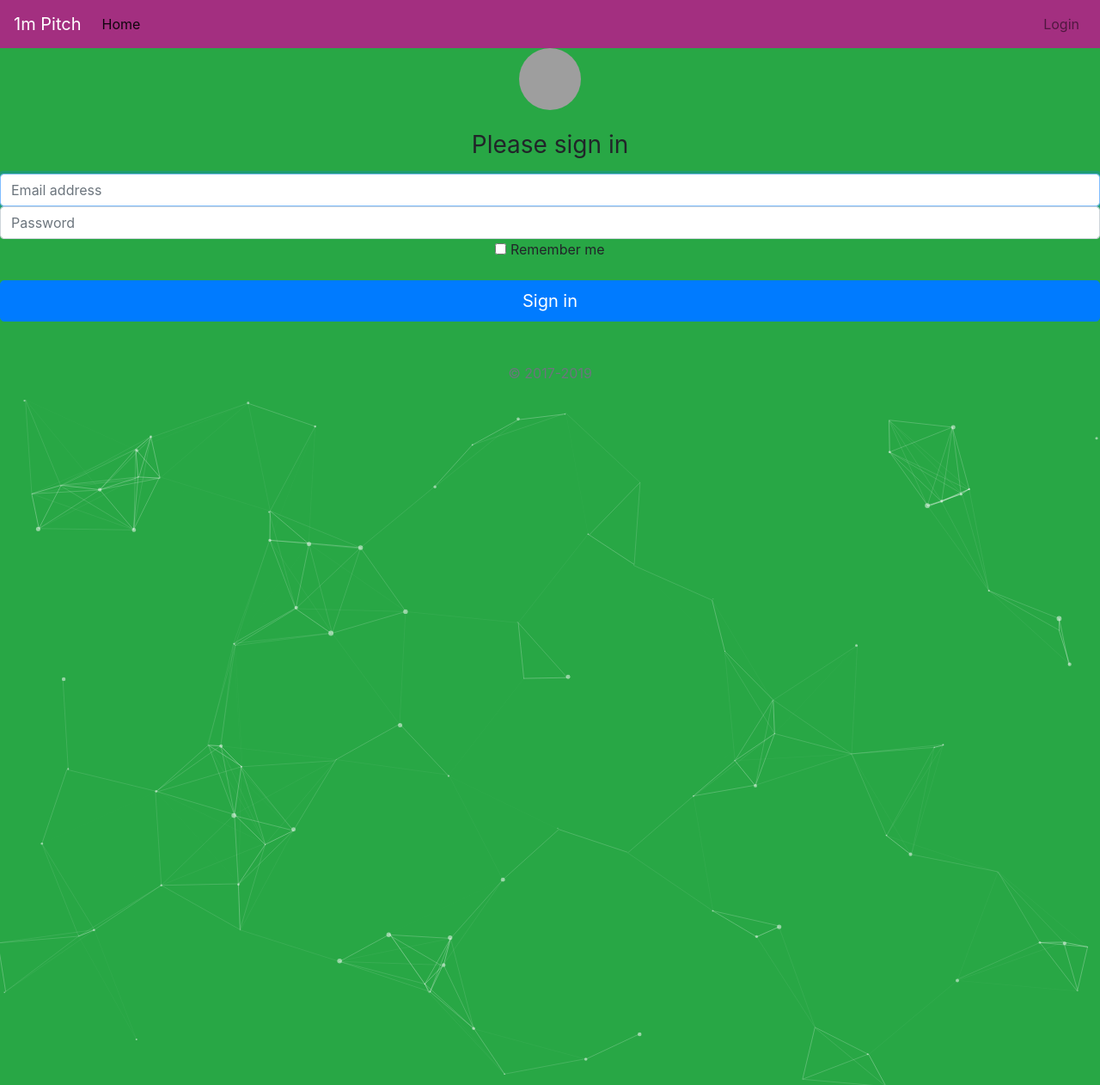
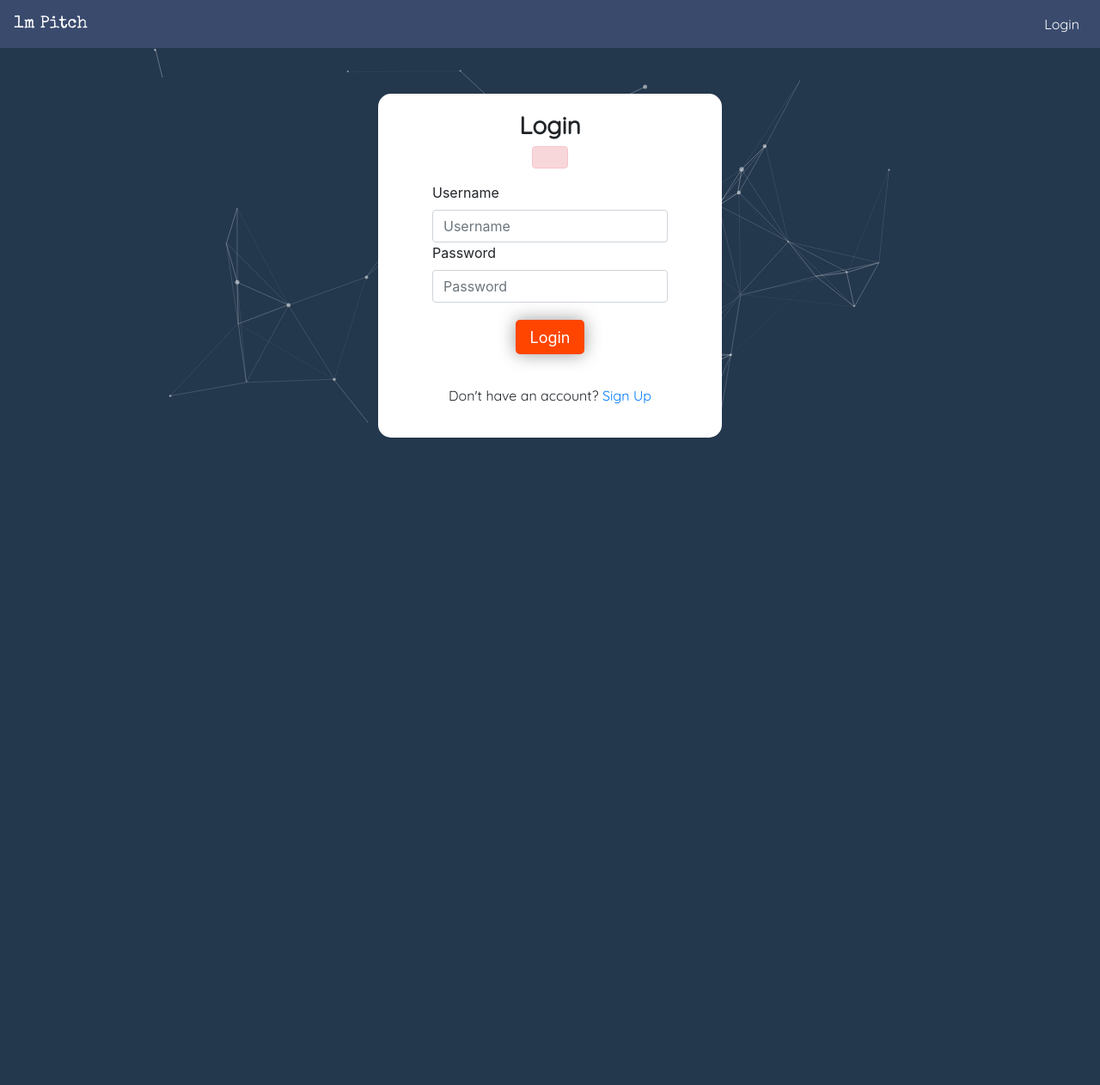
Before and after one commit to kamauvick/1m-Pitch, a Python web app: template app/templates/login.html in a window 1280 px wide. Shown: the whole page at 86% size. After the commit the page ends 509 px from the top, so only its background shows below. Run offline with Jinja, Linux system fonts and the light colour scheme; the template is opened without the code that fills it, so the values that code supplies are empty; some libraries are stand-ins or nearby versions; grey boxes are pictures that could not be loaded.

Commit message:
Update the view files

```diff
--- a/app/templates/base.html
+++ b/app/templates/base.html
@@ -6,6 +6,8 @@
     <link rel="stylesheet" href="https://maxcdn.bootstrapcdn.com/font-awesome/4.7.0/css/font-awesome.min.css">
     <link rel="stylesheet" type="text/css" href="{{ url_for('static', filename='css/particle.css') }}">
     <link rel="stylesheet" type="text/css" href="{{ url_for('static', filename='css/main.css') }}">
+    <link href="https://fonts.googleapis.com/css?family=Special+Elite&display=swap" rel="stylesheet">
+    <link href="https://fonts.googleapis.com/css?family=Quicksand&display=swap" rel="stylesheet">
     {% endblock %}
 </head>
 <body>
--- a/app/templates/index.html
+++ b/app/templates/index.html
@@ -6,11 +6,11 @@
 <link rel="stylesheet" href="{{url_for('static',filename='css/particle.css')}}">
 <link rel="stylesheet" href="{{ url_for('static', filename='css/main.css') }}">
 {% endblock %}
-<div class="container" id="particles-js">
+<div class="container">
     <div class="overlay">
         <div class="container-fluid">
             <div class="p-3 p-md-5 m-md-3 text-center bg-transparent">
-                <div class="col-md-5 p-lg-5 mx-auto my-5">
+                <div class="col-md-12 p-lg-5 mx-auto my-5">
                     <h1 class="display-4 font-weight-normal text-white">1 Minute Pitch:</h1>
                     <p class="lead font-weight-normal text-white">Make it happen in a minute.</p>
                     <a class="btn btn-outline-secondary text-white" href="#">Pitch</a>
@@ -18,6 +18,7 @@
                 <div class="product-device shadow-sm d-none d-md-block"></div>
                 <div class="product-device product-device-2 shadow-sm d-none d-md-block"></div>
             </div>
+
         </div>
     </div>
 </div>
--- a/app/templates/login.html
+++ b/app/templates/login.html
@@ -7,22 +7,27 @@
 <link rel="stylesheet" href="{{url_for('static',filename='css/main.css')}}">
 {% endblock %}
 
-<div id="particles-js" class="card-login bg-success d-block mx-auto">
-    <form class="form-signin text-center">
-        <img class="mb-4 rounded-circle" src="https://api.adorable.io/avatars/285/abott@adorable.png" alt="" width="72" height="72">
-        <h1 class="h3 mb-3 font-weight-normal">Please sign in</h1>
-        <label for="inputEmail" class="sr-only">Email address</label>
-        <input type="email" id="inputEmail" class="form-control" placeholder="Email address" required autofocus>
-        <label for="inputPassword" class="sr-only">Password</label>
-        <input type="password" id="inputPassword" class="form-control" placeholder="Password" required>
-        <div class="checkbox mb-3">
-            <label>
-                <input type="checkbox" value="remember-me"> Remember me
-            </label>
+<div class="overlay">
+
+    <div id="particles-js" class="container">
+        <div id="vick" class="division wrapper fadeInDown">
+            <h3 class="text-center login-text" id="login"> Login</h3>
+            <div class="alert alert-danger" role="alert">
+                {{error}}
+            </div>
+            <div class="division" id="centered-card">
+                <form action="/login" method="POST">
+                    <label for="username">Username</label>
+                    <input type="text" class="form-control" placeholder="Username" name="username">
+                    <label for="password">Password</label>
+                    <input type="password" class="form-control" placeholder="Password" name="password">
+                    <button id="hellobutton" type="submit" class="d-block mx-auto">Login</button>
+                </form>
+                <p class="login-text" id="option-signup">Don't have an account? <a href="/signup">Sign Up</a></p>
+            </div>
         </div>
-        <button class="btn btn-lg btn-primary btn-block" type="submit">Sign in</button>
-        <p class="mt-5 mb-3 text-muted">&copy; 2017-2019</p>
-    </form>
+    </div>
+
 </div>
 
 {% endblock %}
--- a/app/templates/navbar.html
+++ b/app/templates/navbar.html
@@ -1,5 +1,5 @@
-<nav class="navbar navbar-expand-lg navbar-light" style="background-color:#a32f80;">
-    <a class="navbar-brand text-white" href="/">1m Pitch</a>
+<nav class="navbar navbar-expand-lg navbar-light" style="background-color:#394a6d;">
+    <a class="navbar-brand text-white" href="/" id="logo">1m Pitch</a>
     <button class="navbar-toggler" type="button" data-toggle="collapse" data-target="#navbarToggler"
             aria-controls="navbarToggler" aria-expanded="false" aria-label="Toggle navigation">
         <span class="navbar-toggler-icon text-white"></span>
@@ -8,12 +8,12 @@
     <div class="collapse navbar-collapse" id="navbarToggler">
         <ul class="navbar-nav mr-auto mt-2 mt-lg-0">
             <li class="nav-item active">
-                <a class="nav-link" href="/">Home <span class="sr-only">(current)</span></a>
+                <a class="nav-link" href="/"> <span class="sr-only">(current)</span></a>
             </li>
         </ul>
         <ul class="navbar-nav my-2 my-lg-0">
             <li class="nav-item">
-                <a class="nav-link" href="/login">Login</a>
+                <a class="nav-link login-text text-white" href="/login">Login</a>
             </li>
         </ul>
     </div>
```
Also changed, not shown: app/templates/pitch.html (+9 -0 lines), app/templates/signup.html (+25 -7 lines).
